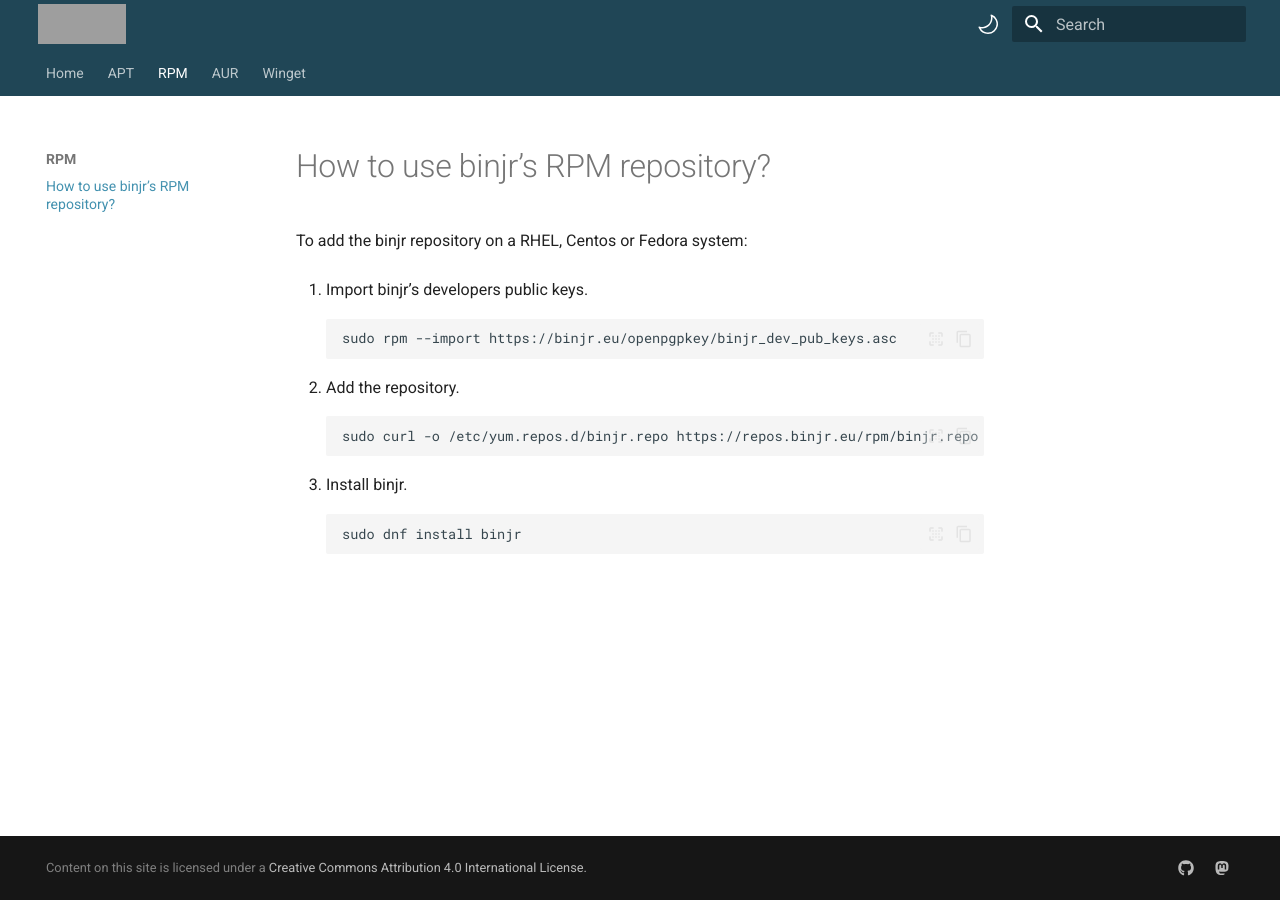
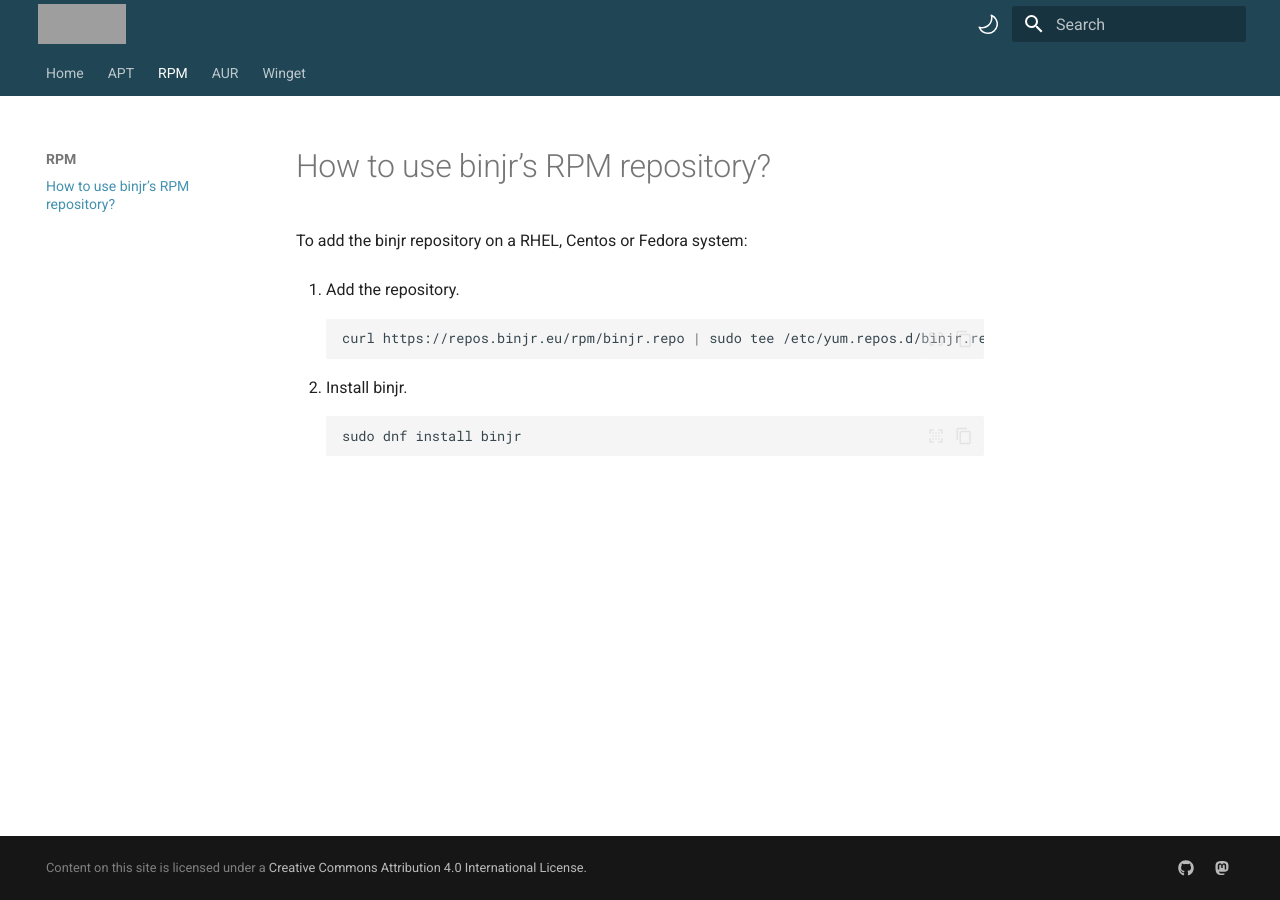
Before and after one commit to binjr/repos.binjr.eu, an MkDocs documentation site: the page built from docs/rpm/README.md, in a window 1280 px wide. Built offline with MkDocs 1.6.1 and Material for MkDocs 9.7.7, drawn with Linux system fonts in a browser that asks for light colours.

````diff
--- a/docs/rpm/README.md
+++ b/docs/rpm/README.md
@@ -2,17 +2,12 @@
 
 To add the binjr repository on a RHEL, Centos or Fedora system:
 
-1. Import binjr's developers public keys.
+1. Add the repository.
     ``` bash
-    sudo rpm --import https://binjr.eu/openpgpkey/binjr_dev_pub_keys.asc
+    curl https://repos.binjr.eu/rpm/binjr.repo | sudo tee /etc/yum.repos.d/binjr.repo
     ```
 
- 2. Add the repository.
-    ``` bash
-    sudo curl -o /etc/yum.repos.d/binjr.repo https://repos.binjr.eu/rpm/binjr.repo
-    ```
-
-3. Install binjr.
+2. Install binjr.
     ``` bash
     sudo dnf install binjr
     ```
````
